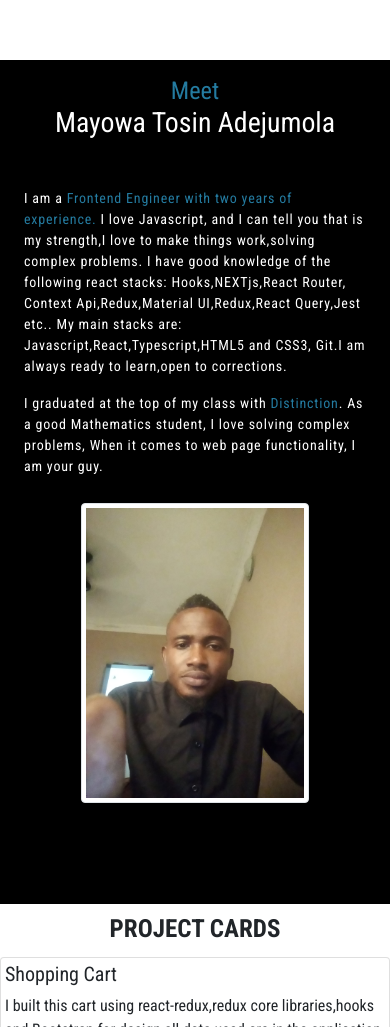
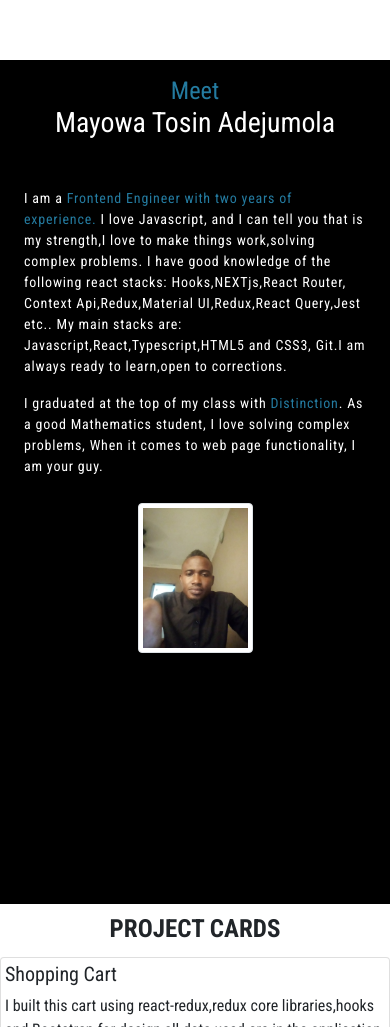
Before and after one commit to Tosin-Mayowa/my-portfolio, a React (Create React App) app: page / in a window 390 px wide. Shown: the part 1728-2755 px from the top of the page. Built offline with nearby package versions, Linux system fonts and the light colour scheme.

Commit message:
fix image

```diff
--- a/src/Component/About/About.css
+++ b/src/Component/About/About.css
@@ -97,4 +97,10 @@ span {
         display: none;
     }
 
+    .Image{
+
+    height:150px !important;
 }
+
+
+}
```
